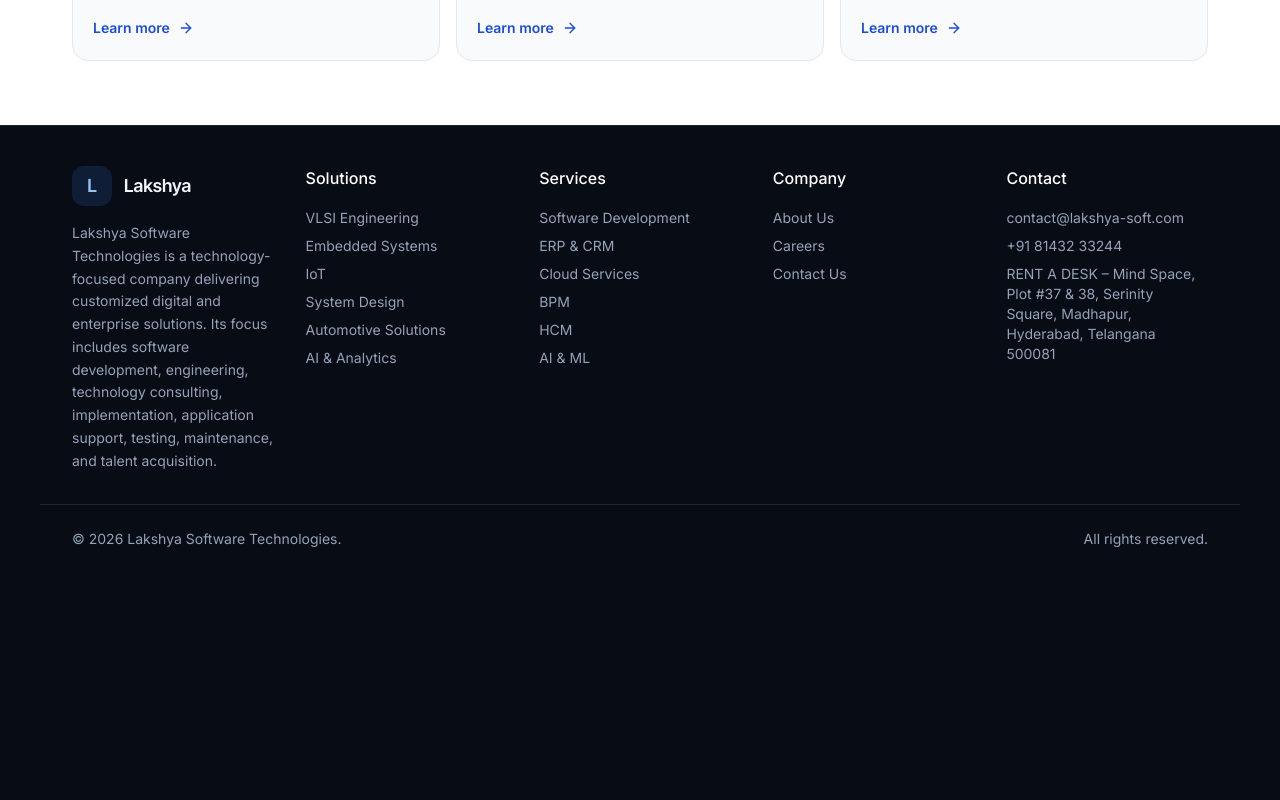
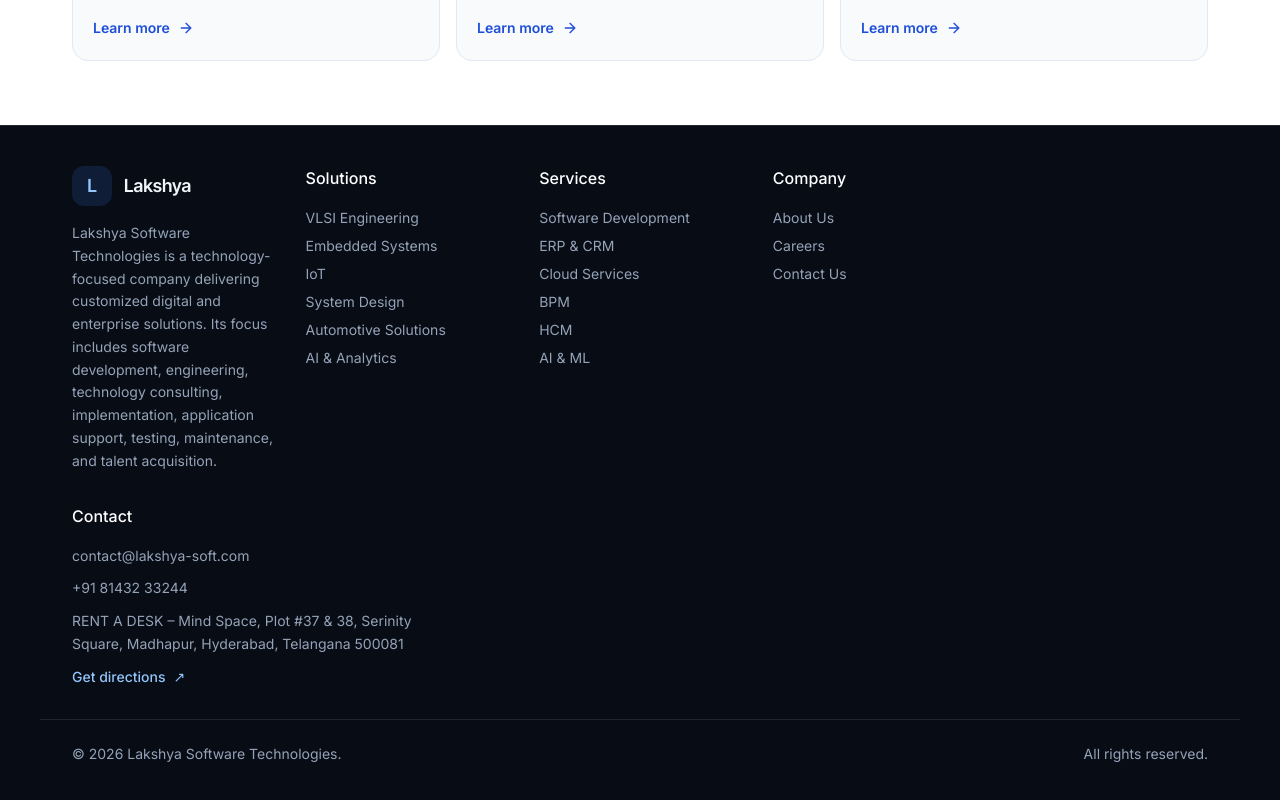
Before and after one commit to Mahidhar55-tom/Lakshya-UI, a Next.js app: page / in a window 1280 px wide. Shown: the part 1172-1972 px from the top of the page. Before the commit the page ends 1761 px from the top, so only its background shows below. Built offline with nearby package versions, Linux system fonts and the light colour scheme.

Commit message:
Add files via upload

```diff
--- a/src/components/layout/Footer.tsx
+++ b/src/components/layout/Footer.tsx
@@ -44,12 +44,17 @@ export function Footer() {
             <li><Link href="/contact">Contact Us</Link></li>
           </ul>
         </div>
-        <div>
+        <div className="lg:col-span-2">
           <h3 className="font-medium text-white">Contact</h3>
-          <ul className="mt-4 space-y-2 text-sm text-slate-400">
-            <li><a href={`mailto:${company.email}`}>{company.email}</a></li>
-            <li><a href={`tel:${company.phone.replace(/\s+/g, '')}`}>{company.phone}</a></li>
-            <li>{company.address}</li>
+          <ul className="mt-4 space-y-3 text-sm text-slate-400">
+            <li><a className="transition-colors hover:text-blue-300" href={`mailto:${company.email}`}>{company.email}</a></li>
+            <li><a className="transition-colors hover:text-blue-300" href={`tel:${company.phone.replace(/[^\d+]/g, '')}`}>{company.phone}</a></li>
+            <li className="max-w-sm leading-relaxed">{company.address}</li>
+            <li>
+              <a className="inline-flex items-center gap-2 font-medium text-blue-300 transition-colors hover:text-blue-200" href={company.directionsUrl} target="_blank" rel="noreferrer">
+                Get directions <span aria-hidden="true">↗</span>
+              </a>
+            </li>
           </ul>
         </div>
       </div>
```
